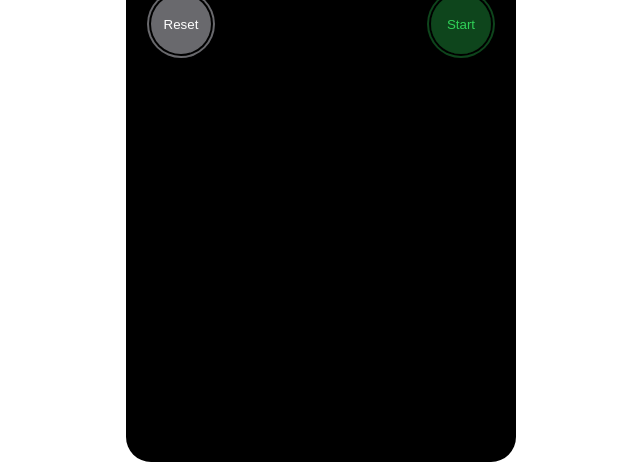
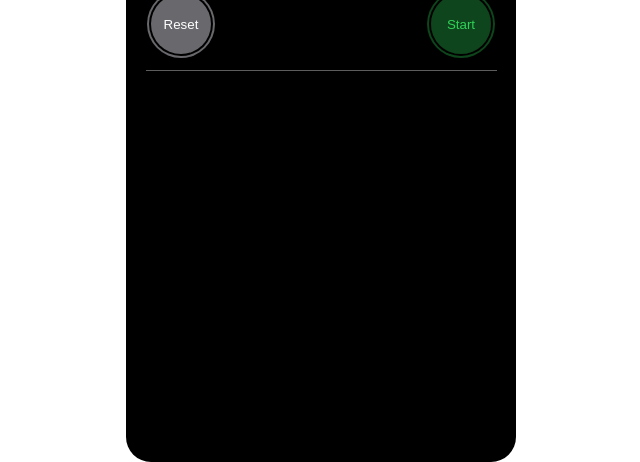
Before and after one commit to Clark-Adaptive/stopwatch-react, a React (Vite) app: page / in a window 1280 px wide. Shown: the part 382-844 px from the top of the page, without its empty margins (319-959 px from the left). Built offline with nearby package versions, Linux system fonts and the light colour scheme.

Commit message:
successfully used useCallback() to get the height of lap container and a single row

```diff
--- a/src/components/App.jsx
+++ b/src/components/App.jsx
@@ -1,6 +1,6 @@
-import { useState, useEffect } from "react";
+import { useState, useEffect, useCallback } from "react";
 import "./App.css";
-
+import "./Laps.css";
 import Time from "./Time";
 import Buttons from "./Buttons";
 import LiveLap from "./LiveLap";
@@ -16,6 +16,22 @@ function App() {
   const [slowLapTime, setSlowLapTime] = useState(Number.NEGATIVE_INFINITY);
   const [fastLapIndex, setFastLapIndex] = useState(0);
   const [fastLapTime, setFastLapTime] = useState(Number.POSITIVE_INFINITY);
+  const [lapContainerHeight, setLapContainerHeight] = useState(0);
+  const [lapRowHeight, setLapRowHeight] = useState(0);
+
+  const lapcontainerref = useCallback((node) => {
+    if (node !== null) {
+      setLapContainerHeight(node.getBoundingClientRect().height);
+      console.log("container height: ", node.getBoundingClientRect().height);
+    }
+  }, []);
+  const laprowref = useCallback((node) => {
+    if (node !== null) {
+      setLapRowHeight(node.getBoundingClientRect().height);
+      console.log("row height: ", node.getBoundingClientRect().height);
+    }
+  }, []);
+
   useEffect(startStopStopwatch, [isTimerRunning]);
 
   function startStopStopwatch() {
@@ -47,6 +63,8 @@ function App() {
       .padStart(2, "0")}.${centi.toString().padStart(2, "0")}`;
   }
 
+  function createBlankRows() {}
+
   function reset() {
     setTotalElapsedTime(0);
     setSumOfAllLapTimes(0);
@@ -75,7 +93,7 @@ function App() {
         setSumOfAllLapTimes={setSumOfAllLapTimes}
         reset={reset}
       />
-      <ul className="lap-container">
+      <ul className="lap-container" ref={lapcontainerref}>
         {totalElapsedTime > 0 ? (
           <LiveLap
             totalElapsedTime={totalElapsedTime}
@@ -83,7 +101,12 @@ function App() {
             formatTime={formatTime}
             laps={laps}
           />
-        ) : null}
+        ) : (
+          <li className="row-container blank-row" ref={laprowref}>
+            <p>-</p>
+            <p>-</p>
+          </li>
+        )}
         <Laps
           laps={laps}
           slowLapTime={slowLapTime}
@@ -96,6 +119,7 @@ function App() {
           setFastLapIndex={setFastLapIndex}
         />
       </ul>
+      {createBlankRows()}
     </main>
   );
 }
```
